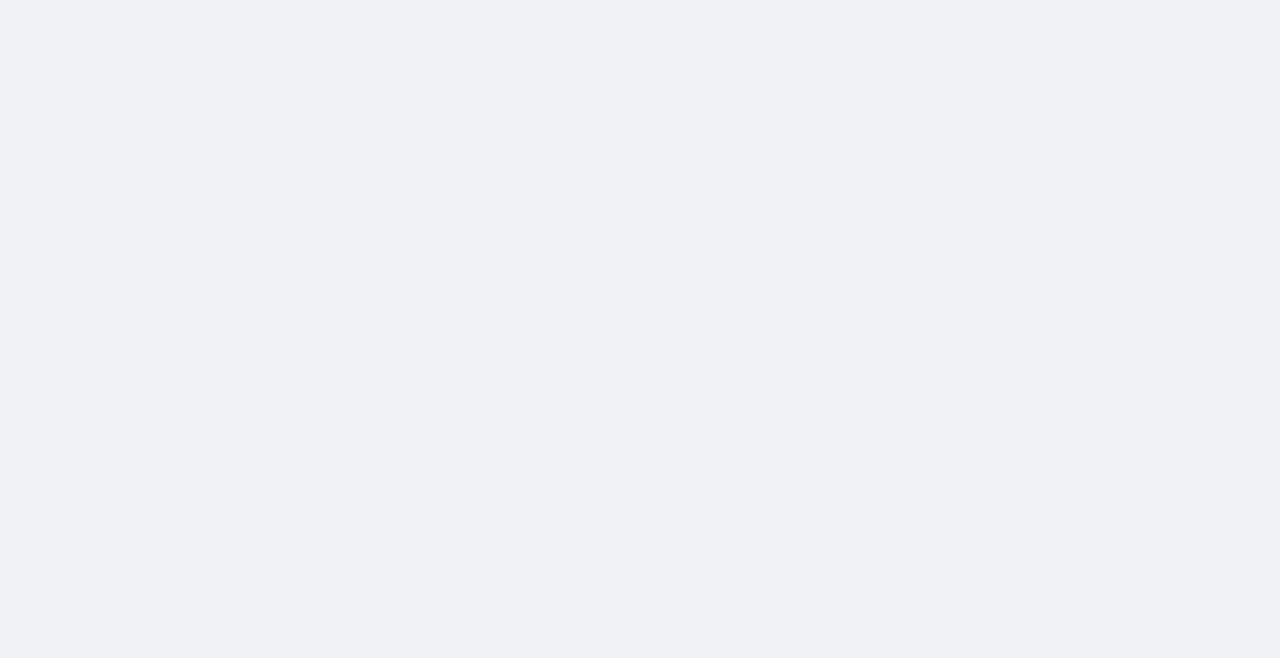
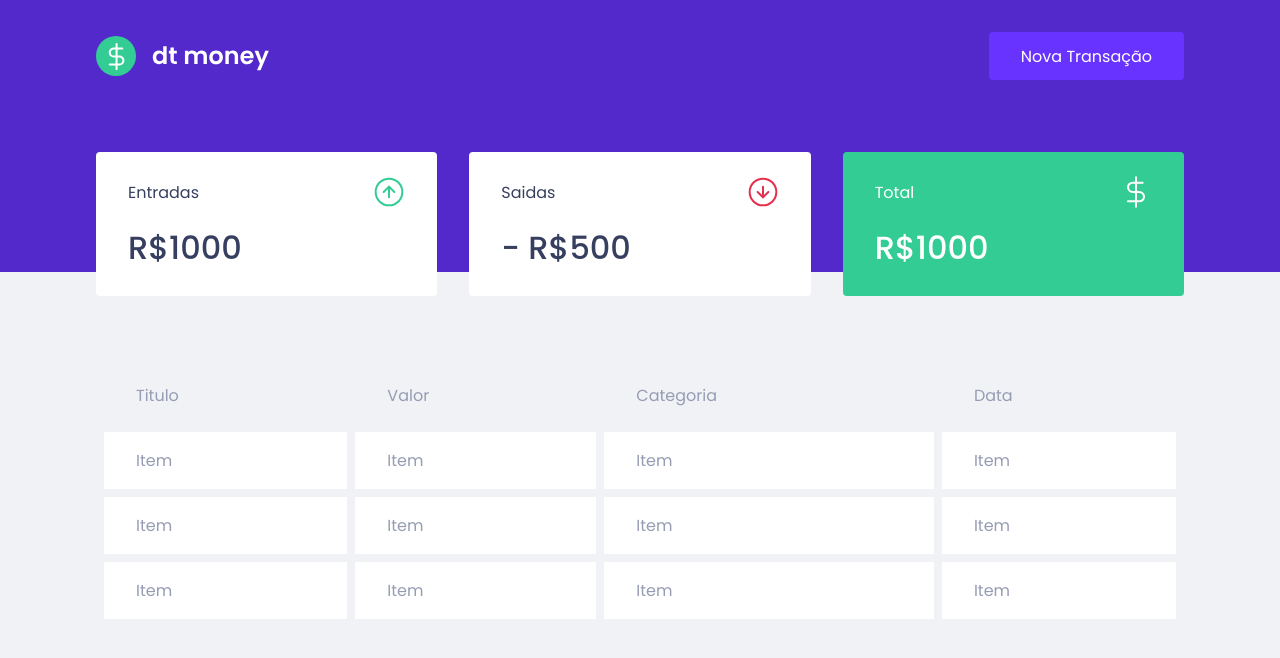
Before and after one commit to iaurg/ignite-react-cap-2, a React (Create React App) app: page / in a window 1280 px wide. Shown: the top 658 px of the page. Built offline with nearby package versions, Linux system fonts and the light colour scheme.

Commit message:
Add new components to app

```diff
--- a/src/App.tsx
+++ b/src/App.tsx
@@ -1,7 +1,13 @@
+import { Dashboard } from "./components/Dashboard";
+import { Header } from "./components/Header";
 import { GlobalStyle } from "./styles/global";
 
 export function App() {
   return (
-    <GlobalStyle />
+    <>
+      <GlobalStyle />
+      <Header />
+      <Dashboard />
+    </>
   );
 }
```
